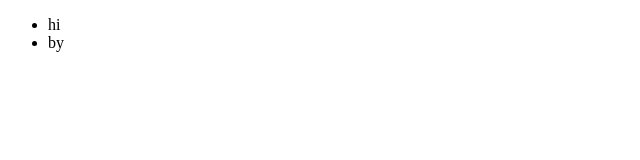
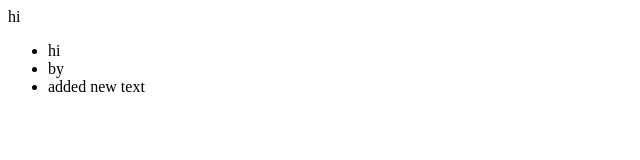
Before and after one commit to Cynnis/Test-repository, a plain HTML site: page index.html in a window 1280 px wide. Shown: the whole page, without its empty margins (0-640 px from the left). Drawn offline with Linux system fonts and the light colour scheme.

Commit message:
Update index.html

```diff
--- a/index.html
+++ b/index.html
@@ -4,9 +4,11 @@
 	<title>Italian spaghetti</title>
 </head>
 <body>
+	<label> hi </label>
 <ul>
 <li>hi</li>
 <li>by</li>
+<li> added new text</li>
 	</ul>
 </body>
 </html>
```
